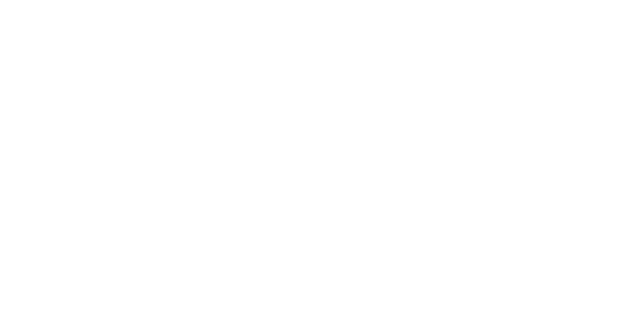
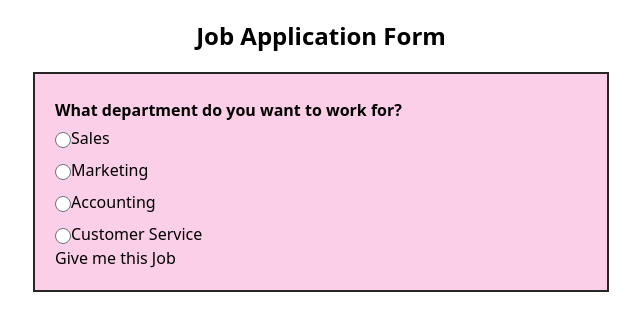
Before and after one commit to HyunJaeyeon/carrot-market-clone, a Next.js app: page /forms/jobApplication in a window 1280 px wide. Shown: the top 330 px of the page, without its empty margins (319-959 px from the left). Built offline with nearby package versions, Linux system fonts and the light colour scheme.

Commit message:
feat: add department, submit

```diff
--- a/src/pages/forms/jobApplication.tsx
+++ b/src/pages/forms/jobApplication.tsx
@@ -20,4 +20,91 @@
   email: string;
 }
 
-export default function JobForms() {}
+export default function JobForms() {
+  //useForm에서 가져오기
+  const {
+    register,
+    handleSubmit,
+    watch,
+    control,
+    formState: { errors },
+  } = useForm<IForm>({ mode: "all" });
+
+  //data 받아오기 성공
+  const onValid = (data: IForm) => {
+    console.log(data);
+  };
+  //data 받아오기 실패, Error
+  const onInvalid = (errors: FieldErrors) => {
+    console.log(errors);
+  };
+
+  return (
+    <>
+      <header className="p-5">
+        <h1 className="text-center text-2xl font-bold">Job Application Form</h1>
+      </header>
+      <form
+        onSubmit={handleSubmit(onValid, onInvalid)}
+        className="border-2 border-stone-800 bg-pink-200 p-5"
+      >
+        {/* checkDepartment: required*/}
+        <div>
+          {/* title */}
+          <h1 className="py-1 font-semibold">
+            What department do you want to work for?
+          </h1>
+          {/* labels */}
+          <div className="grid gap-2">
+            <label>
+              <input
+                {...register("checkDepartment", {
+                  //required
+                  required: "*required",
+                })}
+                type="radio" //라디오박스로
+                value="sales" //각각 value 지정해줘야 함
+              />
+              Sales
+            </label>
+            <label>
+              <input
+                {...register("checkDepartment", {
+                  required: "*required",
+                })}
+                type="radio"
+                value="marketing"
+              />
+              Marketing
+            </label>
+            <label>
+              <input
+                {...register("checkDepartment", {
+                  required: "*required",
+                })}
+                type="radio"
+                value="accounting"
+              />
+              Accounting
+            </label>
+            <label>
+              <input
+                {...register("checkDepartment", {
+                  required: "*required",
+                })}
+                type="radio"
+                value="customer service"
+              />
+              Customer Service
+            </label>
+            {errors.checkDepartment?.message}
+          </div>
+        </div>
+        {/* submit */}
+        <div>
+          <input type="submit" value="Give me this Job" />
+        </div>
+      </form>
+    </>
+  );
+}
```
